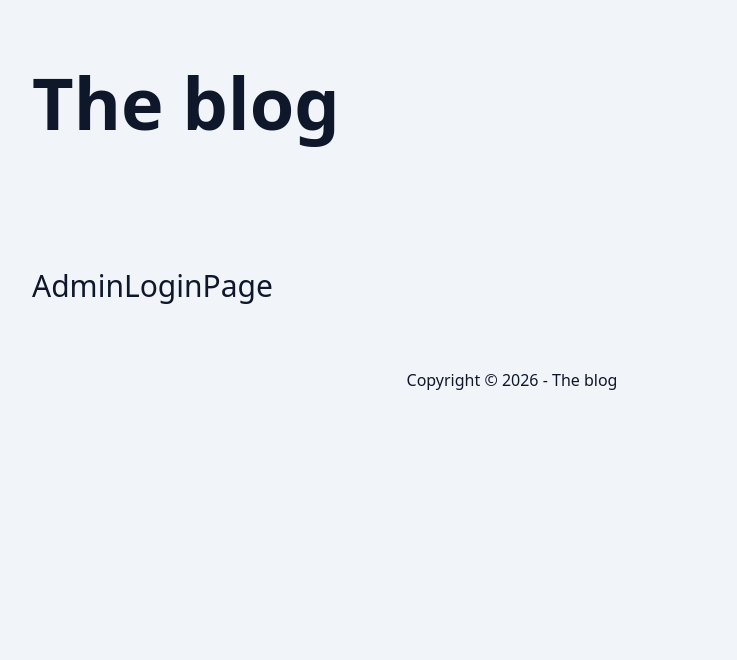
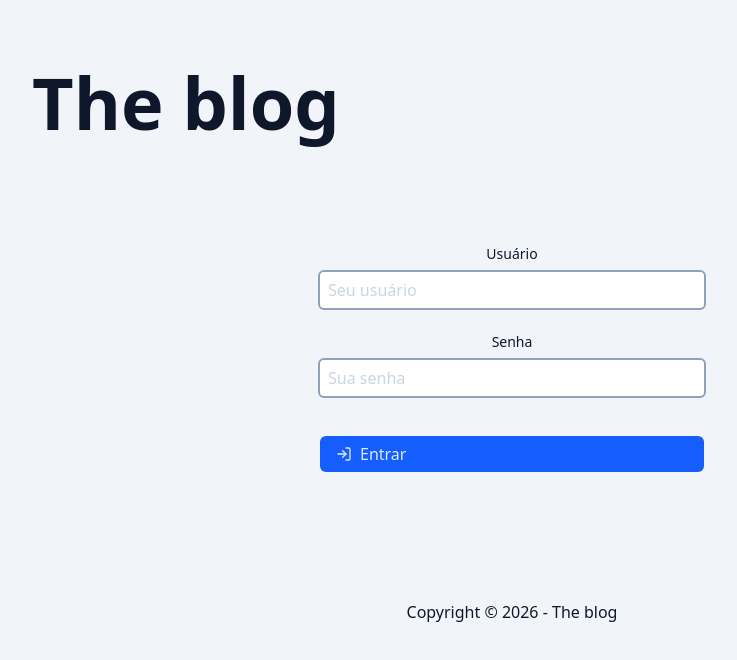
Before and after one commit to vinny7x/next-blog, a Next.js app: page /admin/login in a window 1280 px wide. Shown: the top 660 px of the page, without its empty margins (128-865 px from the left). Built offline with nearby package versions, Linux system fonts and the light colour scheme.

Commit message:
✨ feat: cria a página para login

```diff
--- a/src/app/admin/login/page.tsx
+++ b/src/app/admin/login/page.tsx
@@ -1,7 +1,7 @@
+import { LoginForm } from "@/components/Admin/LoginForm";
+
 export const dynamic = 'force-dynamic';
 
 export default async function AdminLoginPage() {
-    return <div className="py-16 text-3xl">
-        AdminLoginPage
-    </div>;
+    return <LoginForm />
 }
--- /dev/null
+++ b/src/components/Admin/LoginForm/index.tsx
@@ -0,0 +1,51 @@
+'use client'
+
+import { loginAction } from "@/actions/login/login-action";
+import { Button } from "@/components/Button";
+import { InputText } from "@/components/InputText";
+import clsx from "clsx";
+import { LogInIcon } from "lucide-react";
+import { useActionState, useEffect } from "react";
+import { toast } from "react-toastify";
+
+
+export function LoginForm() {
+    const initialState = {
+        username: '',
+        error: ''
+    }
+    const [state, action, isPending] = useActionState(loginAction, initialState)
+    useEffect(() => {
+        if(state.error) {
+            toast.dismiss()
+            toast.error(state.error)
+        }
+    },[state])
+    return <div className={clsx(
+        'flex items-center justify-center',
+        'text-center max-w-sm mt-10 mb-32 mx-auto'
+    )}>
+        <form action={action} className="flex-1 flex flex-col gap-6">
+            <InputText
+                type="text"
+                name="username"
+                labelText="Usuário"
+                placeholder="Seu usuário"
+                disabled={isPending}
+                defaultValue={state.username}
+            />
+            <InputText
+                type="password"
+                name="password"
+                labelText="Senha"
+                placeholder="Sua senha"
+                disabled={isPending}
+            />
+            <Button disabled={isPending} type='submit' className="mt-4">
+                <LogInIcon />
+                Entrar
+            </Button>
+            {!!state.error && <p className="text-red-600">{state.error}</p>}
+        </form>
+    </div>;
+}
```
